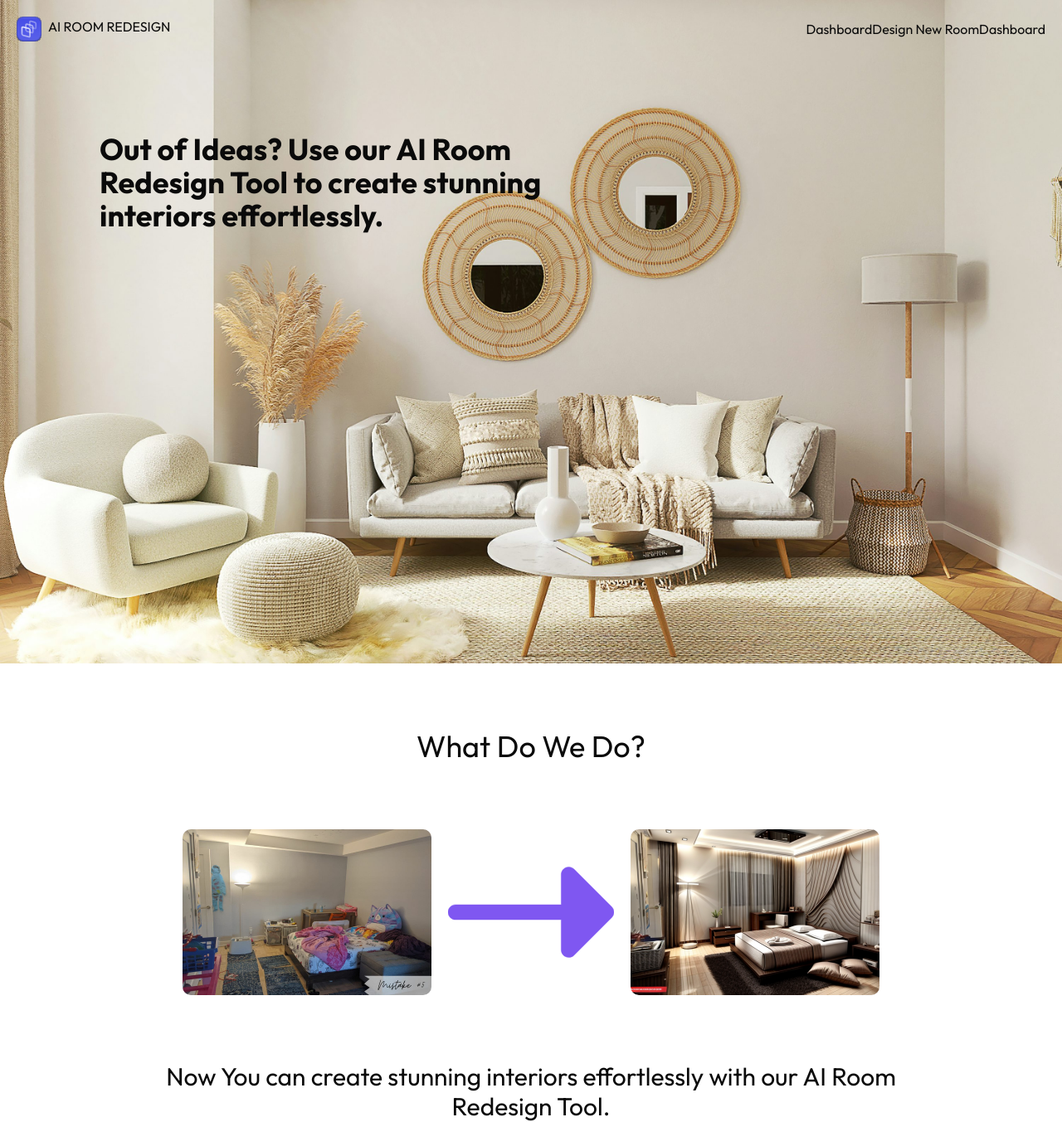
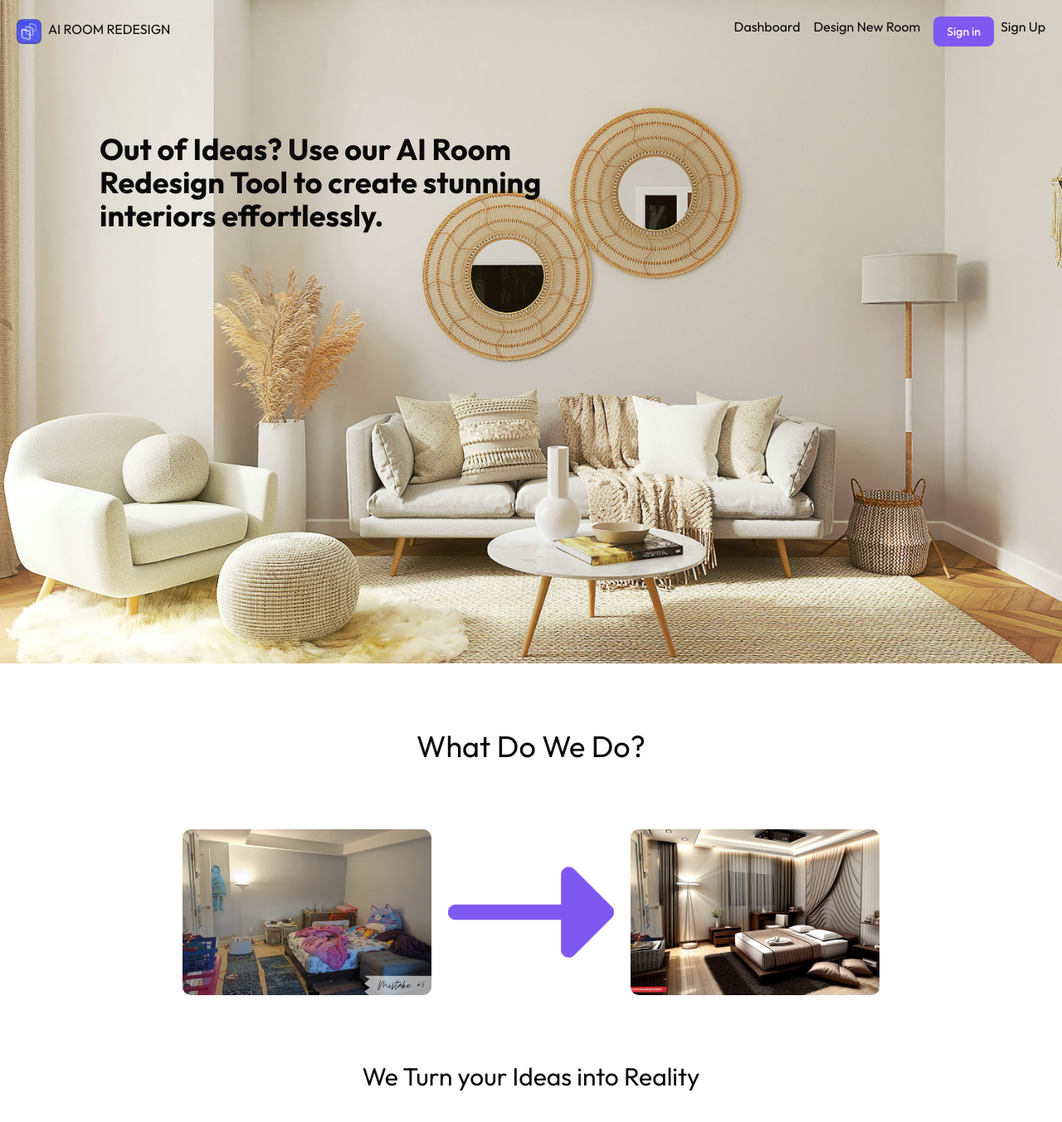
Before and after one commit to mohakksingh/AI-ROOM-DESIGNER, a Next.js app: page / in a window 1280 px wide. Shown: the whole page at 83% size. After the commit the page ends 1317 px from the top, so only its background shows below. Built offline with nearby package versions, Linux system fonts and the light colour scheme; no server answers.

Commit message:
updated design

```diff
--- a/app/page.js
+++ b/app/page.js
@@ -5,6 +5,7 @@ import Navbar from "@/components/Navbar";
 import { useUser } from "@clerk/nextjs";
 import Hero from "@/components/Hero";
 import Features from "@/components/Features";
+import Process from "@/components/Process";
 
 export default function Home() {
 
@@ -14,6 +15,7 @@ export default function Home() {
       <Navbar />
       <Hero />
       <Features />
+      <Process />
     </div>
   );
 }
--- a/components/Features.jsx
+++ b/components/Features.jsx
@@ -12,7 +12,7 @@ function Features() {
       <Image src="/aigenerated.png" alt="mistake" width={300} height={10} className="rounded-lg"/>
       </div>
       <span className="text-3xl px-40 text-center">
-        Now You can create stunning interiors effortlessly with our AI Room Redesign Tool.
+        We Turn your Ideas into Reality
       </span>
     </div>
   );
--- a/components/Navbar.jsx
+++ b/components/Navbar.jsx
@@ -1,18 +1,30 @@
+import { UserButton, useUser } from "@clerk/nextjs";
 import Image from "next/image";
 import Link from "next/link";
 import React from "react";
+import { Button } from "./ui/button";
 
 function Navbar() {
+  const { isSignedIn, user } = useUser();
   return (
     <nav className="p-5 bg-transparent flex items-center justify-between absolute w-full z-10">
       <div className="flex gap-2 ">
         <Image src="/logo.svg" alt="logo" width={30} height={30} />
         <h1>AI ROOM REDESIGN</h1>
       </div>
-      <div>
+      <div className="flex gap-4">
         <Link href="/dashboard">Dashboard</Link>
         <Link href="/dashboard">Design New Room</Link>
-        <Link href="/dashboard">Dashboard</Link>
+        {isSignedIn ? (
+          <UserButton />
+        ) : (
+          <div className="flex gap-2">
+            <Link href="/sign-in">
+              <Button>Sign in</Button>
+            </Link>
+            <Link href="/sign-up">Sign Up</Link>
+          </div>
+        )}
       </div>
     </nav>
   );
--- /dev/null
+++ b/components/Process.jsx
@@ -0,0 +1,13 @@
+import React from 'react'
+
+function Process() {
+  return (
+    <div>
+        <h2>
+
+        </h2>
+    </div>
+  )
+}
+
+export default Process
--- a/package.json
+++ b/package.json
@@ -23,6 +23,8 @@
     "firebase": "^11.9.0",
     "lucide-react": "^0.513.0",
     "next": "15.3.3",
+    "pg": "^8.16.2",
+    "postgres": "^3.4.7",
     "react": "^19.0.0",
     "react-before-after-slider-component": "^1.1.8",
     "react-dom": "^19.0.0",
@@ -31,9 +33,11 @@
   },
   "devDependencies": {
     "@tailwindcss/postcss": "^4",
+    "@types/pg": "^8.15.4",
     "@types/react": "19.1.6",
     "drizzle-kit": "^0.31.1",
     "tailwindcss": "^4",
+    "tsx": "^4.20.3",
     "tw-animate-css": "^1.3.4",
     "typescript": "5.8.3"
   }
```
Also changed, not shown: 1 other file (tests, documents, lock files or other folders).
